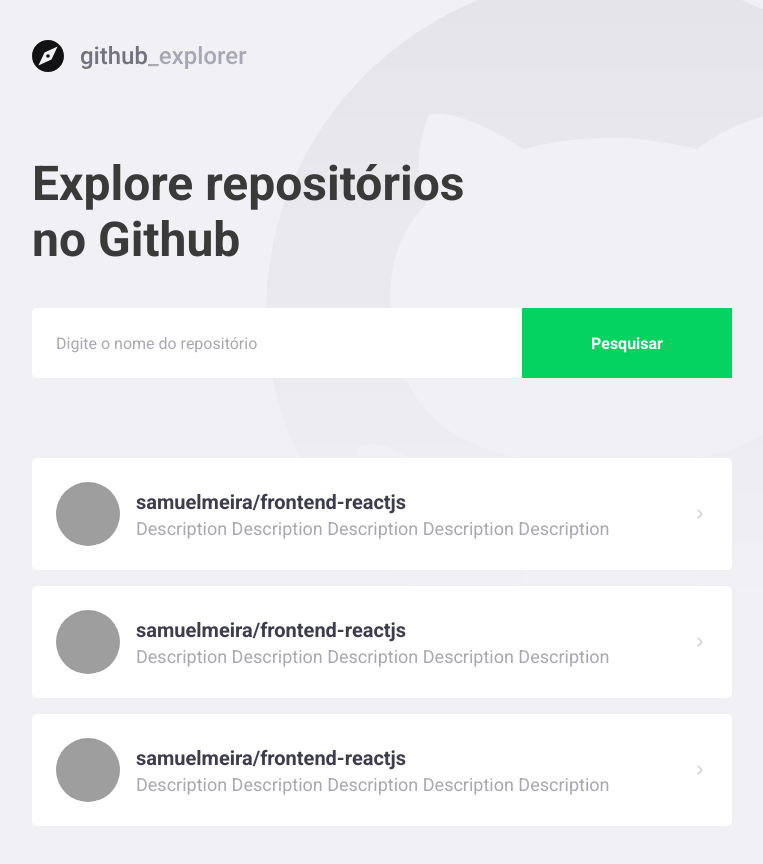
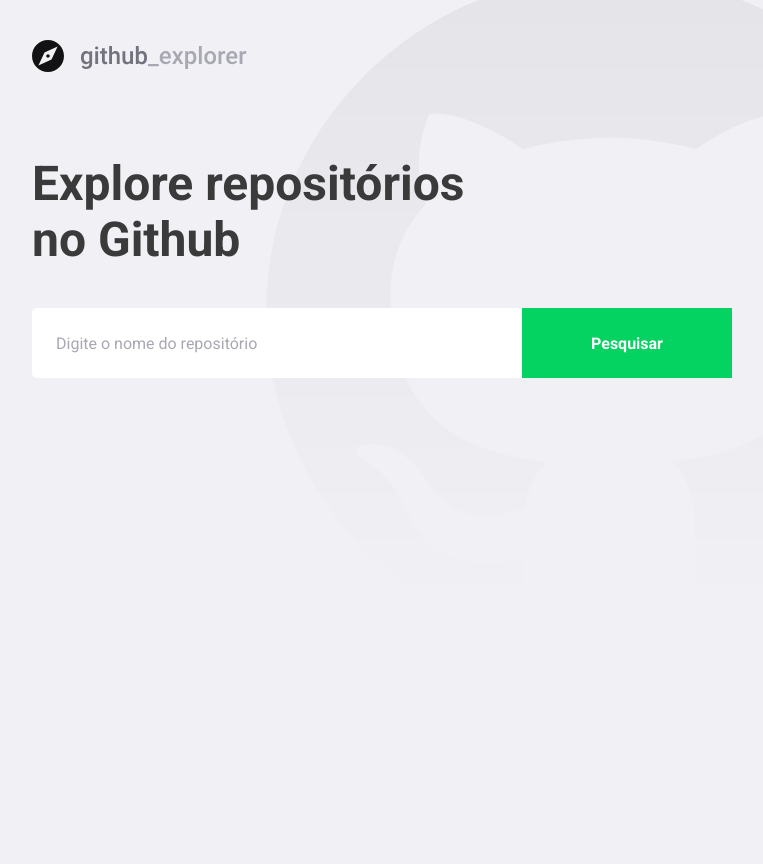
Before and after one commit to samuelmeira/fundamentos-reactjs, a React (Create React App) app: page / in a window 1280 px wide. Shown: the whole page, without its empty margins (148-911 px from the left). After the commit the page ends 800 px from the top, so only its background shows below. Built offline with nearby package versions, Linux system fonts and the light colour scheme; grey boxes are pictures that could not be loaded.

Commit message:
add and configured axios

```diff
--- a/package.json
+++ b/package.json
@@ -10,6 +10,7 @@
     "@types/node": "^12.0.0",
     "@types/react": "^16.9.0",
     "@types/react-dom": "^16.9.0",
+    "axios": "^0.19.2",
     "polished": "^3.6.5",
     "react": "^16.13.1",
     "react-dom": "^16.13.1",
--- a/src/pages/Dashboard/index.tsx
+++ b/src/pages/Dashboard/index.tsx
@@ -1,54 +1,64 @@
-import React from 'react';
+import React, { useState, FormEvent } from 'react';
 import { FiChevronRight } from 'react-icons/fi';
+import api from '../../services/api';
 
 import logoImg from '../../assets/logo.svg';
 
 import { Title, Form, Repositories } from './style';
 
+interface Repository {
+  full_name: string;
+  description: string;
+  owner: {
+    login: string;
+    avatar_url: string;
+  };
+}
+
 const Dashboard: React.FC = () => {
+  const [newRepo, setNewRepo] = useState('');
+
+  const [repositories, setRepositories] = useState<Repository[]>([]);
+
+  async function handleAddRepository(
+    event: FormEvent<HTMLFormElement>,
+  ): Promise<void> {
+    event.preventDefault();
+
+    const response = await api.get<Repository>(`/repos/${newRepo}`);
+    const repository = response.data;
+
+    setRepositories([...repositories, repository]);
+    setNewRepo('');
+  }
+
   return (
     <>
       <img src={logoImg} alt="Github Explorer" />
       <Title>Explore repositórios no Github</Title>
-      <Form>
-        <input placeholder="Digite o nome do repositório" />
+      <Form onSubmit={handleAddRepository}>
+        <input
+          value={newRepo}
+          onChange={e => setNewRepo(e.target.value)}
+          placeholder="Digite o nome do repositório"
+        />
         <button type="submit">Pesquisar</button>
       </Form>
 
       <Repositories>
-        <a href="test">
+        {repositories.map(repository => (
+          <a key={repository.full_name} href="test">
             <img
-            src="https://avatars0.githubusercontent.com/u/21692790?s=460&v=4"
-            alt="Samuel Meira"
+              src={repository.owner.avatar_url}
+              alt={repository.owner.login}
             />
             <div>
-            <strong>samuelmeira/frontend-reactjs</strong>
-            <p>Description Description Description Description Description </p>
+              <strong>{repository.full_name}</strong>
+              <p>{repository.description}</p>
             </div>
             <FiChevronRight />
           </a>
-        <a href="test">
-          <img
-            src="https://avatars0.githubusercontent.com/u/21692790?s=460&v=4"
-            alt="Samuel Meira"
-          />
-          <div>
-            <strong>samuelmeira/frontend-reactjs</strong>
-            <p>Description Description Description Description Description </p>
-          </div>
-          <FiChevronRight />
-        </a>
-        <a href="test">
-          <img
-            src="https://avatars0.githubusercontent.com/u/21692790?s=460&v=4"
-            alt="Samuel Meira"
-          />
-          <div>
-            <strong>samuelmeira/frontend-reactjs</strong>
-            <p>Description Description Description Description Description </p>
-          </div>
-          <FiChevronRight />
-        </a>
+        ))}
       </Repositories>
     </>
   );
--- a/src/pages/Dashboard/style.ts
+++ b/src/pages/Dashboard/style.ts
@@ -75,7 +75,8 @@
     }
 
     div {
-      margin-left: 16px;
+      margin: 16px;
+      flex: 1;
 
       strong {
         font-size: 20px;
--- /dev/null
+++ b/src/services/api.ts
@@ -0,0 +1,7 @@
+import axios from 'axios';
+
+const api = axios.create({
+  baseURL: 'http://api.github.com',
+});
+
+export default api;
```
Also changed, not shown: 1 other file (tests, documents, lock files or other folders). Lines whose indentation alone changed are shown as unchanged.
